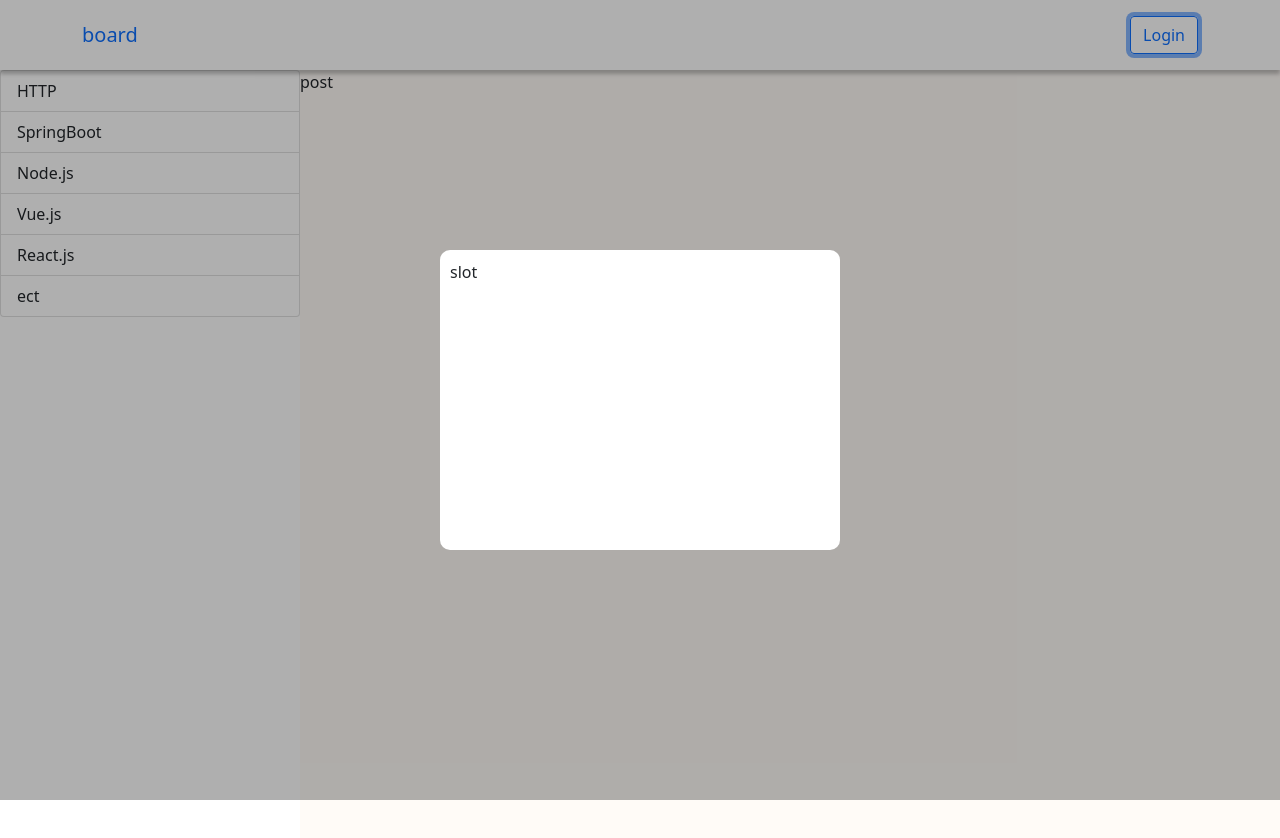
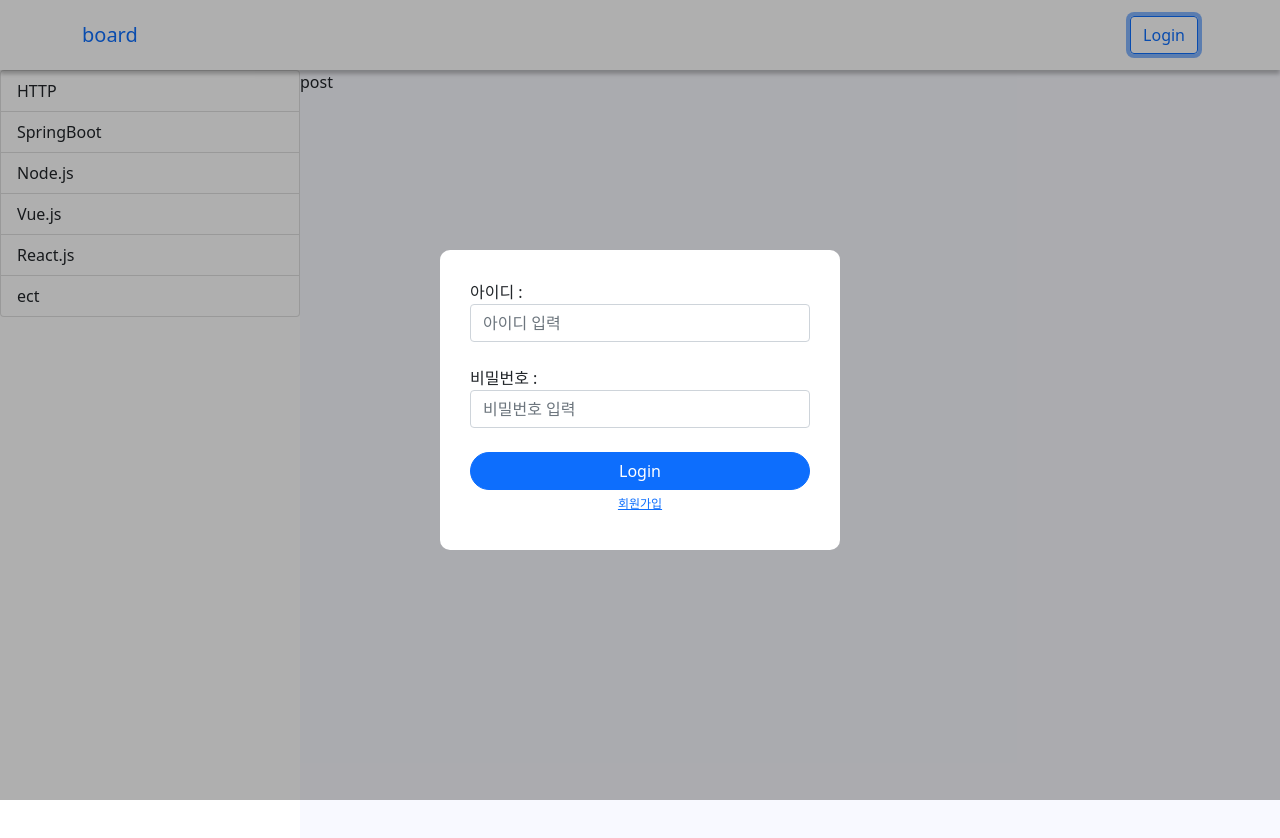
Before and after one commit to journe-y/board, a Vue app in the folder f-board/: page / in a window 1280 px wide. Both pictures are taken after a click on the button "Login". Shown: the top 838 px of the page. Built offline with nearby package versions, Linux system fonts and the light colour scheme.

Commit message:
login, regExpInput ui 구현

```diff
--- a/f-board/src/App.vue
+++ b/f-board/src/App.vue
@@ -28,7 +28,7 @@ export default {
   display: flex;
   direction: row;
   width: 100vw;
-  background-color: rgb(255, 251, 247);
+  background-color: rgb(248, 249, 255);
 }
 .side {
   width: 300px;
--- /dev/null
+++ b/f-board/src/components/LoginForm.vue
@@ -0,0 +1,79 @@
+<template>
+  <div class="login-form">
+    <pattern-input
+      class="fullwidth"
+      v-model="inputId"
+      v-bind:pattern="aboutId.idRegExp"
+      @keyup="changeId"
+      v-bind:placeHolder="aboutId.placeHolder"
+      v-bind:describedby="aboutId.description"
+      v-bind:title="aboutId.title"
+    />
+    <br />
+    <pattern-input
+      class="fullwidth"
+      type="password"
+      v-model="inputPw"
+      v-bind:pattern="aboutPw.idRegExp"
+      @keyup="changePw"
+      v-bind:placeHolder="aboutPw.placeHolder"
+      v-bind:describedby="aboutPw.description"
+      v-bind:title="aboutPw.title"
+    />
+    <br />
+    <b-button class="fullwidth" pill variant="primary">Login</b-button>
+    <a class="join-link" href="javascript:void()">회원가입</a>
+  </div>
+</template>
+<script lang="ts">
+import Vue from "vue";
+import RegExpInput from "./util/RegExpInput.vue";
+export default Vue.extend({
+  components: {
+    "pattern-input": RegExpInput,
+  },
+  data() {
+    return {
+      inputId: "",
+      inputPw: "",
+      aboutId: {
+        idRegExp: /^[a-z0-9]{8,10}$/g,
+        description: "영어또는 숫자 포함 8~10자",
+        placeHolder: "아이디 입력",
+        title: "아이디 : ",
+      },
+      aboutPw: {
+        idRegExp: /^[a-z0-9]{8,10}$/g,
+        description: "영어또는 숫자 포함 8~10자",
+        placeHolder: "비밀번호 입력",
+        title: "비밀번호 : ",
+      },
+    };
+  },
+  methods: {
+    changeId(value: string) {
+      this.inputId = value;
+    },
+    changePw(value: string) {
+      this.inputPw = value;
+    },
+  },
+});
+</script>
+
+<style scoped>
+.login-form {
+  display: flex;
+  flex-direction: column;
+  align-items: center;
+  padding: 20px;
+  width: 100%;
+}
+.fullwidth {
+  width: 100%;
+}
+.join-link {
+  margin-top: 5px;
+  font-size: 12px;
+}
+</style>
--- a/f-board/src/components/NavBar.vue
+++ b/f-board/src/components/NavBar.vue
@@ -16,17 +16,20 @@
         </b-collapse>
       </b-container>
     </b-navbar>
-    <modal v-bind:show="loginShow" v-on:@off="modalOnOff">slot</modal>
+    <modal v-bind:show="loginShow" v-on:@off="modalOnOff"
+      ><login></login
+    ></modal>
   </div>
 </template>
 <script lang="ts">
 // import { defineComponent } from '@vue/composition-api'/
 import Vue from "vue";
 import Modal from "./Modal.vue";
-
+import LoginForm from "./LoginForm.vue";
 export default Vue.extend({
   components: {
     modal: Modal,
+    login: LoginForm,
   },
   data() {
     return {
--- /dev/null
+++ b/f-board/src/components/util/RegExpInput.vue
@@ -0,0 +1,68 @@
+<template>
+  <div role="group">
+    <label for="input-live">{{ title }}</label>
+    <b-form-input
+      id="input-live-i"
+      v-model="value"
+      :state="idState"
+      v-on:keyup="onKeyup"
+      v-bind:type="type"
+      aria-describedby="input-live-help input-live-feedback"
+      v-bind:placeholder="placeHolder"
+      trim
+    ></b-form-input>
+
+    <!-- This will only be shown if the preceding input has an invalid state -->
+    <b-form-invalid-feedback id="input-live-feedback">
+      {{ describedby }}
+    </b-form-invalid-feedback>
+  </div>
+</template>
+
+<script lang="ts">
+import Vue from "vue";
+
+export default Vue.extend({
+  props: {
+    pattern: {
+      type: RegExp,
+    },
+    placeHolder: {
+      type: String,
+      default: "",
+    },
+    describedby: {
+      type: String,
+      default: "",
+    },
+    title: {
+      type: String,
+      default: "",
+    },
+    type: {
+      type: String,
+      default: "text",
+    },
+  },
+  computed: {
+    idState(): boolean | null {
+      if (this.value.length === 0) return null;
+      if (this.value.match(new RegExp(this.pattern))) {
+        return true;
+      } else {
+        return false;
+      }
+    },
+  },
+  data() {
+    return {
+      value: "",
+    };
+  },
+  methods: {
+    onKeyup() {
+      this.$emit("@keyup", this.value);
+    },
+  },
+});
+</script>
```
